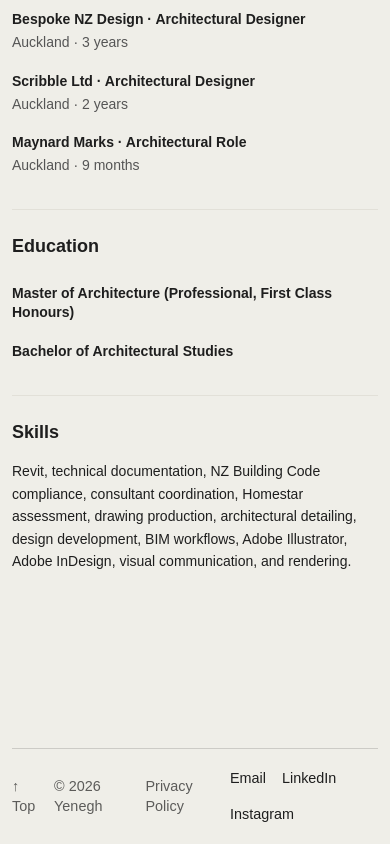
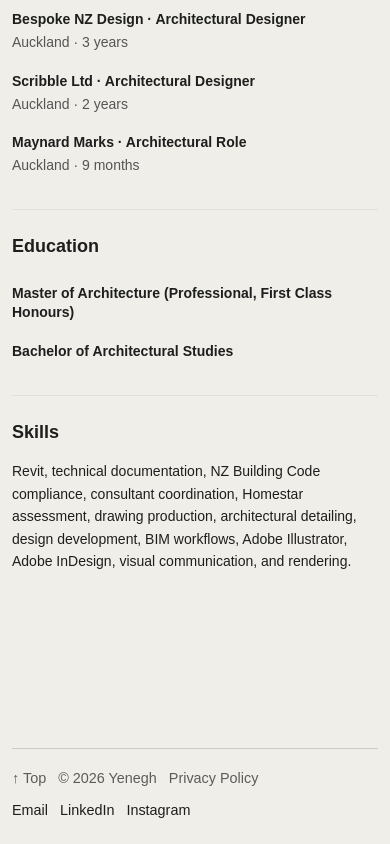
Before and after one commit to Yenegh/yenegh-portfolio, a Next.js app: page /cv in a window 390 px wide. Shown: the part 1363-2207 px from the top of the page. Built offline with nearby package versions, Linux system fonts and the light colour scheme.

Commit message:
Improve footer responsiveness and fix production build

```diff
--- a/app/globals.css
+++ b/app/globals.css
@@ -1155,6 +1155,49 @@
   .lightbox-nav--next {
     right: 4px;
   }
+
+  .site-footer {
+  border-top: 1px solid rgba(0, 0, 0, 0.15);
+  margin-top: 64px;
+  padding-top: 20px;
+  padding-bottom: 20px;
+  font-size: 0.9rem;
+  display: flex;
+  justify-content: space-between;
+  align-items: flex-start;
+  gap: 20px;
+}
+
+.site-footer__left,
+.site-footer__right {
+  display: flex;
+  gap: 16px;
+  flex-wrap: wrap;
+  align-items: flex-start;
+}
+
+.site-footer a {
+  text-decoration: none;
+  color: inherit;
+}
+
+.site-footer__left a,
+.site-footer__left span {
+  opacity: 0.7;
+}
+
+@media (max-width: 768px) {
+  .site-footer {
+    flex-direction: column;
+    align-items: flex-start;
+    gap: 12px;
+  }
+
+  .site-footer__left,
+  .site-footer__right {
+    gap: 12px;
+  }
+}
 }
 
 /* =========================================================
--- a/components/SiteChrome.tsx
+++ b/components/SiteChrome.tsx
@@ -17,69 +17,28 @@
 
       {children}
 
-      <footer
-        style={{
-          borderTop: "1px solid rgba(0,0,0,0.15)",
-          marginTop: "64px",
-          paddingTop: "20px",
-          paddingBottom: "20px",
-          fontSize: "0.9rem",
-          display: "flex",
-          justifyContent: "space-between",
-          alignItems: "center",
-          gap: "16px",
-        }}
-      >
-        {/* LEFT SIDE */}
-        <div style={{ display: "flex", gap: "16px", alignItems: "center" }}>
-          <a
-            href="#top"
-            style={{
-              textDecoration: "none",
-              color: "inherit",
-              opacity: 0.7,
-            }}
-          >
-            ↑ Top
-          </a>
-
-          <span style={{ opacity: 0.7 }}>© 2026 Yenegh</span>
-
-          <a
-            href="/privacy"
-            style={{
-              textDecoration: "none",
-              color: "inherit",
-              opacity: 0.7,
-            }}
-          >
-            Privacy Policy
-          </a>
+      <footer className="site-footer">
+        <div className="site-footer__left">
+          <a href="#top">↑ Top</a>
+          <span>© 2026 Yenegh</span>
+          <a href="/privacy">Privacy Policy</a>
         </div>
 
-        {/* RIGHT SIDE */}
-        <div style={{ display: "flex", gap: "16px", flexWrap: "wrap" }}>
-          <a
-            href="mailto:yenegh@gmail.com"
-            style={{ textDecoration: "none", color: "inherit" }}
-          >
-            Email
-          </a>
+        <div className="site-footer__right">
+          <a href="mailto:yenegh@gmail.com">Email</a>
 
           <a
             href="https://www.linkedin.com/in/yenegh/"
             target="_blank"
             rel="noopener noreferrer"
-            style={{ textDecoration: "none", color: "inherit" }}
           >
             LinkedIn
           </a>
 
           <a
-            href="https://www.instagram.com/yenegh/"
+            href="https://www.instagram.com/spatial.practice/"
             target="_blank"
             rel="noopener noreferrer"
-            style={{ textDecoration: "none", color: "inherit" }}
           >
             Instagram
           </a>
```
